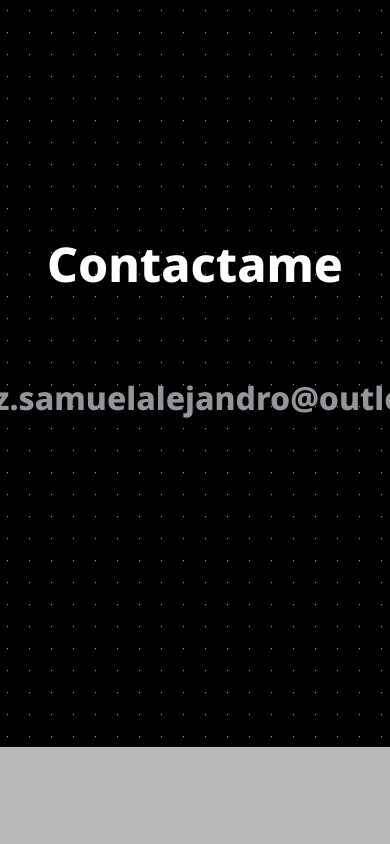
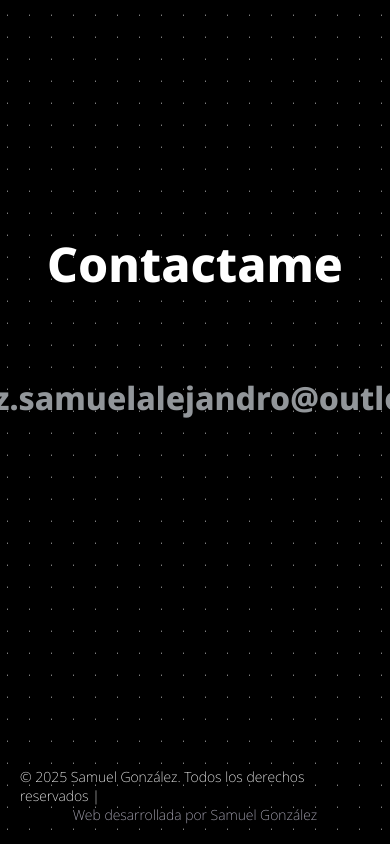
Before and after one commit to SamuelGonzalezOfficial/Portfolio, a React (Vite) app: page / in a window 390 px wide. Shown: the part 3123-3967 px from the top of the page. Before the commit the page ends 3870 px from the top, so only its background shows below. Built offline with nearby package versions, Linux system fonts and the light colour scheme.

Commit message:
We finish the Footer component.

```diff
--- a/src/features/Footer/Footer.css
+++ b/src/features/Footer/Footer.css
@@ -0,0 +1,25 @@
+.footer {
+    padding: 20px;
+    display: flex;
+    justify-content: center;
+    align-items: center;
+    color: #fff;
+    font-weight: 200;
+    font-size: 14px;
+}
+
+.footer-link {
+    text-decoration: none;
+    color: #b8b5c6;
+}
+
+@media (max-width: 780px) {
+    .footer {
+        display: flex;
+        flex-direction: column;
+    }
+    .footer > span {
+        white-space: wrap;
+        display: block;
+    }
+}
--- a/src/features/Footer/Footer.jsx
+++ b/src/features/Footer/Footer.jsx
@@ -0,0 +1,17 @@
+import React from 'react';
+import './Footer.css'
+
+function Footer() {
+    return (
+        <footer className="footer">
+            <span className="footer-name">
+                © 2025 Samuel Gonz&aacute;lez. Todos los derechos reservados |
+            </span>
+            <span className="footer-url">
+                <a href="#" className="footer-link">Web desarrollada por Samuel González</a>
+            </span>
+        </footer>
+    )
+}
+
+export { Footer }
--- a/src/pages/Home.jsx
+++ b/src/pages/Home.jsx
@@ -6,6 +6,7 @@ import { About } from '../features/About/About'
 import { Skills } from '../features/Skills/Skills'
 import { Projects } from '../features/Projects/Projects'
 import { Contact } from '../features/Contact/Contact'
+import { Footer } from '../features/Footer/Footer'
 
 function Home() {
     return (
@@ -15,6 +16,7 @@ function Home() {
             <Skills />
             <Projects />
             <Contact />
+            <Footer />
         </>
     )
 }
```
